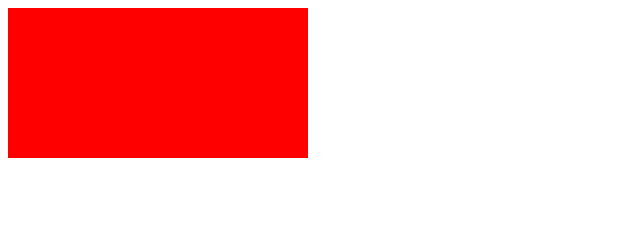
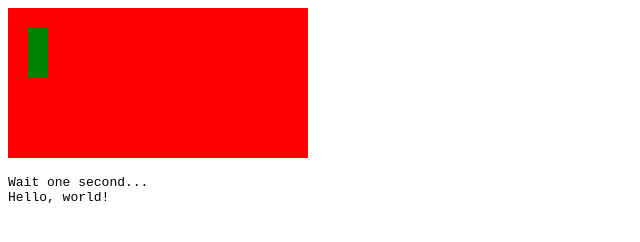
Before and after one commit to mfkucuk/oneShot, a plain HTML site: page index.html in a window 1280 px wide. Shown: the whole page, without its empty margins (0-640 px from the left). Drawn offline with Linux system fonts and the light colour scheme.

Commit message:
more parsing, encapsulation

```diff
--- a/index.html
+++ b/index.html
@@ -1,9 +1,38 @@
 <!doctype html>
 <html>
-  <head>
-    <title>oneShot</title>
-  </head>
-  <body>
-      <script src='oneShot.js'></script>
-  </body>
+	<head>
+    	<title>oneShot</title>
+
+		<script src='oneShot.js'></script>
+	</head>
+	<body>
+
+		<canvas id="canv"></canvas>
+
+		<pre></pre>
+
+		<script>
+			const os = new oneShot('canv');
+
+			const code =
+			`
+				PRINT "Wait one second..."
+				SLEEP 1000
+				PRINT "Hello, world!"
+				SLEEP 2000
+				COLOR "red"
+				FILL
+				SLEEP 1000
+				COLOR "green"
+				FILL 20,20,20,50
+				DEBUG "Green rectangle"
+			`;
+
+			os.onPrint = (message) => {
+				document.querySelector('pre').innerText += `${message}\n`;
+			}
+
+			os.run(code);
+		</script>
+	</body>
 </html>
--- a/oneShot.js
+++ b/oneShot.js
@@ -4,24 +4,6 @@
  * written in pure vanilla JavaScript.
  */
 
-const root = document.getElementsByTagName('body')[0];
-
-const canvas2d = document.createElement('canvas');
-const ctx = canvas2d.getContext('2d');
-
-root.appendChild(canvas2d);
-
-
-
-const code =
-`
-    PRINT "Wait one second..."
-    SLEEP 1000
-    PRINT "Hello, world!"
-    SLEEP 2000
-    COLOR "red"
-    FILL
-`;
 
 /**
  * @param {char} char
@@ -43,10 +25,6 @@ function parseMessage(line) {
     return message;
 }
 
-function onPrint(message) {
-    console.log(message);
-}
-
 /**
  * @param {float} ms
  */
@@ -54,10 +32,26 @@ function sleep(ms) {
     return new Promise(resolve => setTimeout(resolve, ms));
 }
 
-/**
- * @param {string} src
- */
-async function runCode(src) {
+class oneShot {
+
+    constructor(canvasId) {
+        document.addEventListener('DOMContentLoaded', () => {
+            if (canvasId) {
+                this.canvas = document.getElementById(canvasId);
+            } else {
+                this.canvas = document.createElement('canvas');
+                document.body.appendChild(this.canvas);
+            }
+            this.ctx = this.canvas.getContext('2d');
+
+        });
+    }
+
+    onPrint = function(message) {
+        console.log(message);
+    }
+
+    run = async function(src) {
         const lines = src.split('\n');
 
         for (let line of lines) {
@@ -78,7 +72,7 @@ async function runCode(src) {
 
             if (token == 'PRINT') {
                 const message = parseMessage(line);
-            onPrint(message);
+                this.onPrint(message);
             } else if (token == 'DEBUG') {
                 const message = parseMessage(line);
                 console.log(message);
@@ -87,13 +81,22 @@ async function runCode(src) {
                 await sleep(ms);
             } else if (token == 'COLOR') {
                 const color = parseMessage(line);
-            ctx.fillStyle = color;
+                this.ctx.fillStyle = color;
             } else if (token == 'FILL') {
                 if (line.trim().length == 4) {
-                ctx.fillRect(0, 0, canvas2d.width, canvas2d.height);
+                    this.ctx.fillRect(0, 0, this.canvas.width, this.canvas.height);
+                } else {
+                    if (line.charCount(',') != 3) {
+                        throw new SyntaxError('FILL can only have 0 or 4 parameters');
+                    }
+                    let [x, y, w, h] = line.substring(4).split(',');
+                    x = parseInt(x.trim());
+                    y = parseInt(y.trim());
+                    w = parseInt(w.trim());
+                    h = parseInt(h.trim());
+                    this.ctx.fillRect(x, y, w, h);
                 }
             }
         }
     }
-
-runCode(code);
+}
```
Lines whose indentation alone changed are shown as unchanged.
